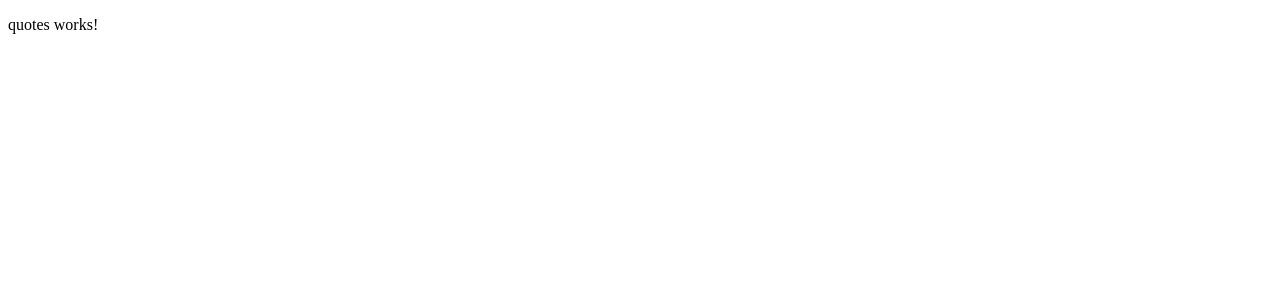
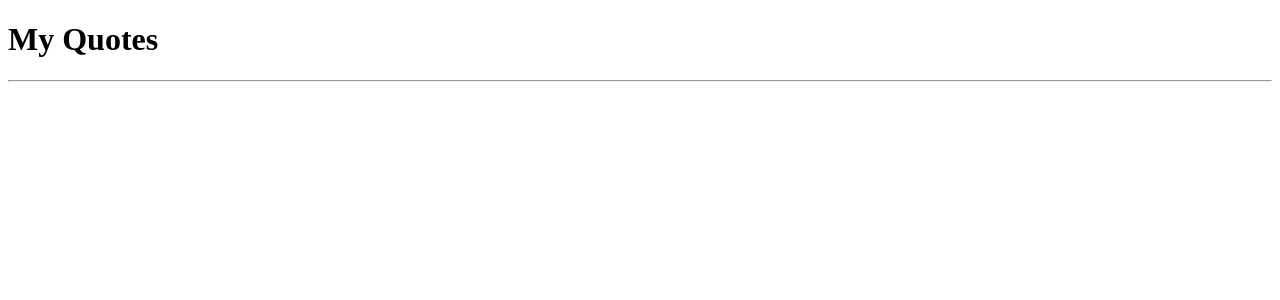
Before and after one commit to mahan-noor/quotes-app, an Angular app: page / in a window 1280 px wide. Shown: the top 300 px of the page. Built offline with nearby package versions, Linux system fonts and the light colour scheme.

Commit message:
Create a custom directive

```diff
--- a/src/app/app.module.ts
+++ b/src/app/app.module.ts
@@ -4,11 +4,13 @@ import { BrowserModule } from '@angular/platform-browser';
 import { AppRoutingModule } from './app-routing.module';
 import { AppComponent } from './app.component';
 import { QuotesComponent } from './quotes/quotes.component';
+import { HighlightDirective } from './highlight.directive';
 
 @NgModule({
   declarations: [
     AppComponent,
-    QuotesComponent
+    QuotesComponent,
+    HighlightDirective
   ],
   imports: [
     BrowserModule,
--- /dev/null
+++ b/src/app/highlight.directive.ts
@@ -0,0 +1,12 @@
+import { Directive, ElementRef } from '@angular/core';
+
+@Directive({
+  selector: '[appHighlight]'
+})
+export class HighlightDirective {
+
+  constructor(private elem:ElementRef) {
+
+   }
+
+}
--- a/src/app/quotes.ts
+++ b/src/app/quotes.ts
@@ -1,2 +1,3 @@
 export class Quotes {
+
 }
--- a/src/app/quotes/quotes.component.html
+++ b/src/app/quotes/quotes.component.html
@@ -1 +1,9 @@
-<p>quotes works!</p>
+<div>
+    <h1>My Quotes</h1>
+    <hr>
+    <ul>
+      <li *ngFor='let quote of Quotes'>
+        {{quote.name}}
+      </li>
+    </ul>
+  </div>
--- a/src/app/quotes/quotes.component.ts
+++ b/src/app/quotes/quotes.component.ts
@@ -9,7 +9,7 @@ import { Quotes } from '../quotes';
 export class QuotesComponent implements OnInit {
 
   quotes:Quotes[] =[
-    {id:1,John:'It does not matter how slowly you go as long as you do not stop.'},
+    {id:1,John:'Watch finding Nemo'},
     {id:2,Amina:'If you really look closely, most overnight successes took a long time.'},
     {id:3,Ilhan:'The future belongs to those who believe in the beauty of their dreams.'},
     {id:4,Cynthia:'Things work out best for those who make the best of how things work out.'},
--- a/tsconfig.json
+++ b/tsconfig.json
@@ -7,6 +7,7 @@
     "forceConsistentCasingInFileNames": true,
     "strict": true,
     "noImplicitReturns": true,
+    "strictPropertyInitialization": true,
     "noFallthroughCasesInSwitch": true,
     "sourceMap": true,
     "declaration": false,
```
Also changed, not shown: 1 other file (tests, documents, lock files or other folders).
